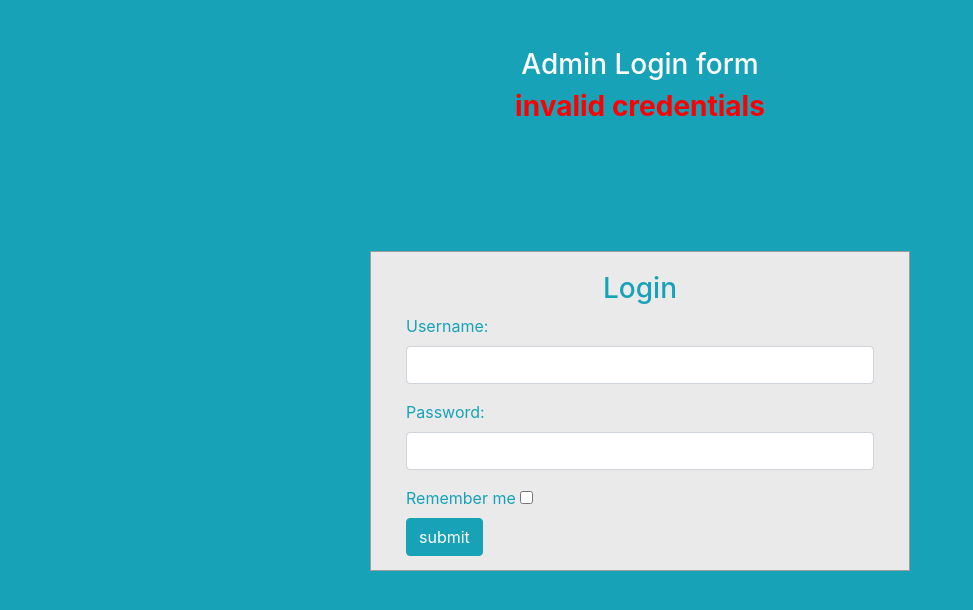
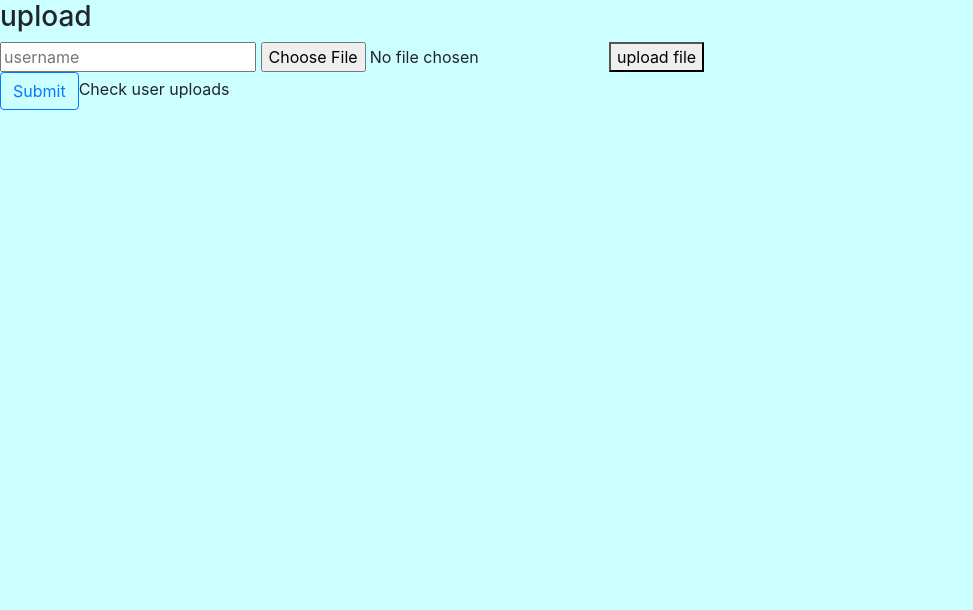
Before and after one commit to manideepgandhari/team3-admin, a Django app: page /paper/accept/ in a window 1280 px wide. Shown: the top 610 px of the page, without its empty margins (0-973 px from the left). Run offline with Django 3.2, Linux system fonts and the light colour scheme; data that the repository does not hold is empty; some libraries are stand-ins or nearby versions.

Commit message:
added userupload info. templates

```diff
--- a/adminsite/adminsite/settings.py
+++ b/adminsite/adminsite/settings.py
@@ -119,3 +119,7 @@ USE_TZ = True
 # https://docs.djangoproject.com/en/3.0/howto/static-files/
 
 STATIC_URL = '/static/'
+
+
+MEDIA_ROOT = os.path.join(BASE_DIR,'media')
+MEDIA_URL ='/media/'
--- a/adminsite/adminsite/urls.py
+++ b/adminsite/adminsite/urls.py
@@ -15,8 +15,12 @@ Including another URLconf
 """
 from django.contrib import admin
 from django.urls import path,include
+from django.conf.urls.static import static
+from django.conf import settings
 
 urlpatterns = [
     path('admin/', admin.site.urls),
     path('paper/',include('paper.urls')),
 ]
+
+urlpatterns+=static(settings.MEDIA_URL,document_root=settings.MEDIA_ROOT)
--- a/adminsite/paper/templates/login.html
+++ b/adminsite/paper/templates/login.html
@@ -45,6 +45,7 @@
         </div>
     </div>
   </body>
+
   <script src="https://cdnjs.cloudflare.com/ajax/libs/jquery/3.5.1/jquery.slim.js" ></script>
   <script src="https://cdnjs.cloudflare.com/ajax/libs/tether/1.4.7/js/tether.min.js" ></script>
   <script src="https://stackpath.bootstrapcdn.com/bootstrap/4.4.1/js/bootstrap.min.js" ></script>
--- a/adminsite/paper/templates/uploadpage.html
+++ b/adminsite/paper/templates/uploadpage.html
@@ -30,65 +30,18 @@
   <title>Upload Page</title>
 </head>
 <body>
-  <div class="container-fluid">
-    <div class="container con">
-    <div class="row justify-content-between">
-      <div class="col md-4 col1">
-        <h1>Upload Exam Paper</h1>
-        <form accept-charset="UTF-8" action="{% url 'paper:uploadpaper' %}" method="POST">
+  <h3>upload</h3>
+  <form method="post" enctype="multipart/form-data" action="{% url 'paper:uploadpaper' %}">
     {% csrf_token %}
-          <div class="form-group">
-            <label for="semid">Sem No.</label>
-            <input type="text" name="semid" class="form-control" id="semid" placeholder="Enter sem id" required="required">
-          </div>
-          <div class="form-group">
-            <label for="deptid" required="required">Dept No.</label>
-            <input type="text" name="deptid" class="form-control" id="deptid" placeholder="Enter dept id" required="required">
-          </div>
-          <hr>
-          <div class="form-group mt-3">
-            <label class="mr-2">Upload your File:</label>
+    <input type="text" name="username" placeholder="username">
     <input type="file" name="file">
-          </div>
-          <hr>
-          <button type="submit" class="btn btn-outline-primary">Submit</button>
+    <button type="submit">upload file</button>
   </form>
-      </div>
 
-      <div class="col md-4 col3">
-        <h1>Upload Timetable</h1>
-        <form accept-charset="UTF-8" action="{% url 'paper:timetable' %}" method="POST">
-          {% csrf_token %}
-          <div class="form-group">
-            <label for="semid">Sem No.</label>
-            <input type="text" name="semid" class="form-control" id="semid" placeholder="Enter sem id" required="required">
-          </div>
-          <div class="form-group">
-            <label for="deptid" required="required">Dept No.</label>
-            <input type="text" name="deptid" class="form-control" id="deptid" placeholder="Enter dept id" required="required">
-          </div>
-          <hr>
-          <div class="form-group mt-3">
-            <label class="mr-2">Upload your File:</label>
-            <input type="file" name="file">
-          </div>
-          <hr>
-          <button type="submit" class="btn btn-outline-primary">Submit</button>
-        </form>
-      </div>
-    </div>
-    <br><br><br><br>
-    <div class="row">
-      <div class="col-12 text-center">
   <form action="{% url 'paper:check_user_upload' %}">
     {% csrf_token %}
-          <input type="submit" value="Check" name="Check" class="btn btn-outline-primary"><strong>Check for User Uploads</strong></input>
+    <input type="submit" name="Check" class="btn btn-outline-primary">Check user uploads
   </form>
-      </div>
-    </div>
-
-  </div>
-</div>
 
 
 </body>
--- a/adminsite/paper/urls.py
+++ b/adminsite/paper/urls.py
@@ -8,5 +8,7 @@ path('login/',views.login,name='login'),
 path('accept/',views.accept,name='accept'),
 path('uploadpaper/',views.uploadpaper,name='uploadpaper'),
 path('timetable/',views.timetable,name='timetable'),
-path('check_user_upload',views.check_user_upload,name='check_user_upload')
+path('check_user_upload/',views.check_user_upload,name='check_user_upload'),
+path('getrequestnoinfo/',views.getrequestnoinfo,name='getrequestnoinfo'),
+path('sendrequestinfo/',views.sendrequestinfo,name='sendrequestinfo'),
 ]
--- a/adminsite/paper/views.py
+++ b/adminsite/paper/views.py
@@ -2,8 +2,9 @@ from django.shortcuts import render,get_object_or_404
 from django.http import HttpResponse,Http404,HttpResponseRedirect
 #from django.template import loader
 # from django.urls import reverse
-#from .models import Question,Choice
 import requests
+from django.core.files.storage import FileSystemStorage
+import json
 # Create your views here.
 
 def home(request):
@@ -14,20 +15,101 @@ def login(request):
     return render(request,'login.html')
 def accept(request):
     #this api expects empname and pass to send accesstoken
-    context=requests.post("https://coscmyfirstapitest.herokuapp.com/login",data=request.POST)
+    #context=requests.post("https://coscmyfirstapitest.herokuapp.com/login",data=request.POST)
     #this context is the access token returned by the api
-    context=context.json()
-    if 'accesstoken' in context:
-        return render(request,'uploadpage.html')
-    else:
-        content={"message":"invalid credentials"}
-        return render(request,'login.html',content)
+    #context=context.json()
+    #if context.response_code==200:
+    return render(request,'uploadpage.html')
+    #else:
+    #    content={"message":"invalid credentials"}
+    #    return render(request,'login.html',content)
 def uploadpaper(request):
-    data=request.POST
-    return HttpResponse(data.json())
+    if request.method== 'POST':
+        data=request.FILES['file']
+        other=request.POST.get('username')
+        fs=FileSystemStorage()
+        name=fs.save(data.name,data)
+        url=fs.url(name)
+    return HttpResponse(other)
 
 def timetable(request):
     data=request.POST
+    return HttpResponse(data)
 
 def check_user_upload(request):
-    abc=1
+    #context=requests.get("url")
+    #context=context.json()
+    global ans
+    ans=[
+    {
+        "empno": 7782,
+    },
+    {
+        "empno": 7839
+    },
+    {
+        "empno": 7934
+    },
+    {
+        "empno": 158
+    },
+    {
+        "empno": 7369
+    },
+    {
+        "empno": 7566
+    },
+    {
+        "empno": 7788
+    },
+    {
+        "empno": 7876
+    },
+    {
+        "empno": 7902
+    },
+    {
+        "empno": 1234
+    },
+    {
+        "empno": 7499
+    },
+    {
+        "empno": 7521
+    },
+    {
+        "empno": 7654
+    },
+    {
+        "empno": 7698
+    },
+    {
+        "empno": 7844
+    },
+    {
+        "empno": 7900
+    }
+    ]
+
+    context={"msg":ans}
+    return render(request,'useruploads.html',context)
+def getrequestnoinfo(request):
+    if request.method=='POST':
+        data=request.POST
+        global ans
+        data=[{"rid":1,"requestno":7782,"img":"image here","more":"coming soon"}]
+        context={"msg":ans,"reinfo":data}
+        return render(request,'requestinfo.html',context)
+def sendrequestinfo(request):
+    if request.method=='POST':
+        data=request.POST
+        #r=requests.post("url",data)
+        #r=r.json()
+        #if r.status_code==200:
+        return render(request,'success.html')
+
+## For both Python 2.7 and Python 3.x
+#import base64
+#with open("imageToSave.png", "wb") as fh:
+#    fh.write(base64.decodebytes(img_data))
+ans=[]
```
Also changed, not shown: adminsite/paper/templates/requestinfo.html (added, +22 -0 lines), adminsite/paper/templates/success.html (added, +25 -0 lines), adminsite/paper/templates/useruploads.html (added, +37 -0 lines), adminsite/db.sqlite3, adminsite/media/img1434106860472.jpg (added). Lines whose indentation alone changed are shown as unchanged.
